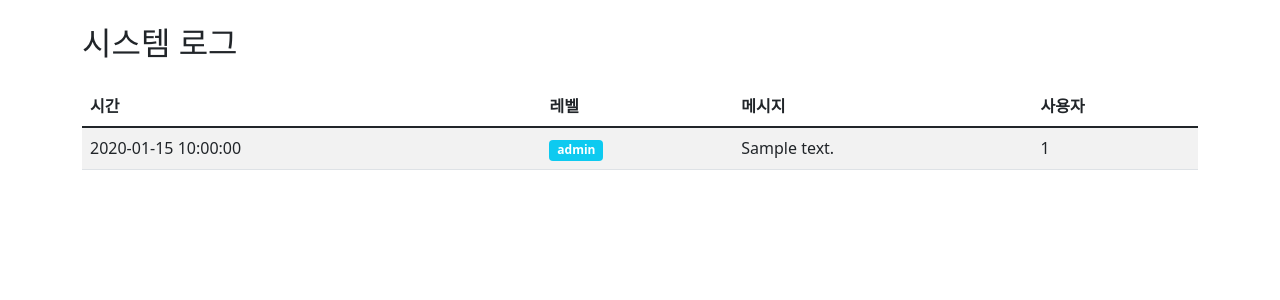
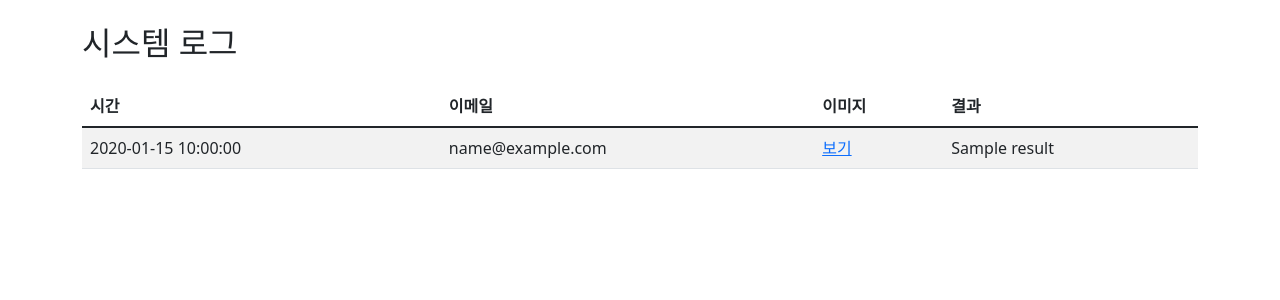
Before and after one commit to alkjfgh/pill-mobile-server, a Python web app: template templates/admin/logs.html in a window 1280 px wide. Shown: the part 56-356 px from the top of the page. Run offline with Jinja, Linux system fonts and the light colour scheme; the template is opened without the code that fills it: most values are stand-ins (such as "Sample title", 1, 10 or a date in 2020).

```diff
--- a/templates/admin/logs.html
+++ b/templates/admin/logs.html
@@ -7,22 +7,24 @@
         <thead>
             <tr>
                 <th>시간</th>
-                <th>레벨</th>
-                <th>메시지</th>
-                <th>사용자</th>
+                <th>이메일</th>
+                <th>이미지</th>
+                <th>결과</th>
             </tr>
         </thead>
         <tbody>
             {% for log in logs %}
             <tr>
-                <td>{{ log.created_at.strftime('%Y-%m-%d %H:%M:%S') }}</td>
+                <td>{{ log.date.strftime('%Y-%m-%d %H:%M:%S') if log.date else '-' }}</td>
+                <td>{{ log.email }}</td>
                 <td>
-                    <span class="badge {% if log.level == 'ERROR' %}bg-danger{% elif log.level == 'WARNING' %}bg-warning{% else %}bg-info{% endif %}">
-                        {{ log.level }}
-                    </span>
+                    {% if log.image %}
+                    <a href="{{ log.image }}" target="_blank">보기</a>
+                    {% else %}
+                    -
+                    {% endif %}
                 </td>
-                <td>{{ log.message }}</td>
-                <td>{{ log.user_id if log.user_id else '-' }}</td>
+                <td>{{ log.result }}</td>
             </tr>
             {% endfor %}
         </tbody>
```
Also changed, not shown: app/api/endpoints/admin.py (+8 -0 lines), templates/admin/users.html (+7 -5 lines).
